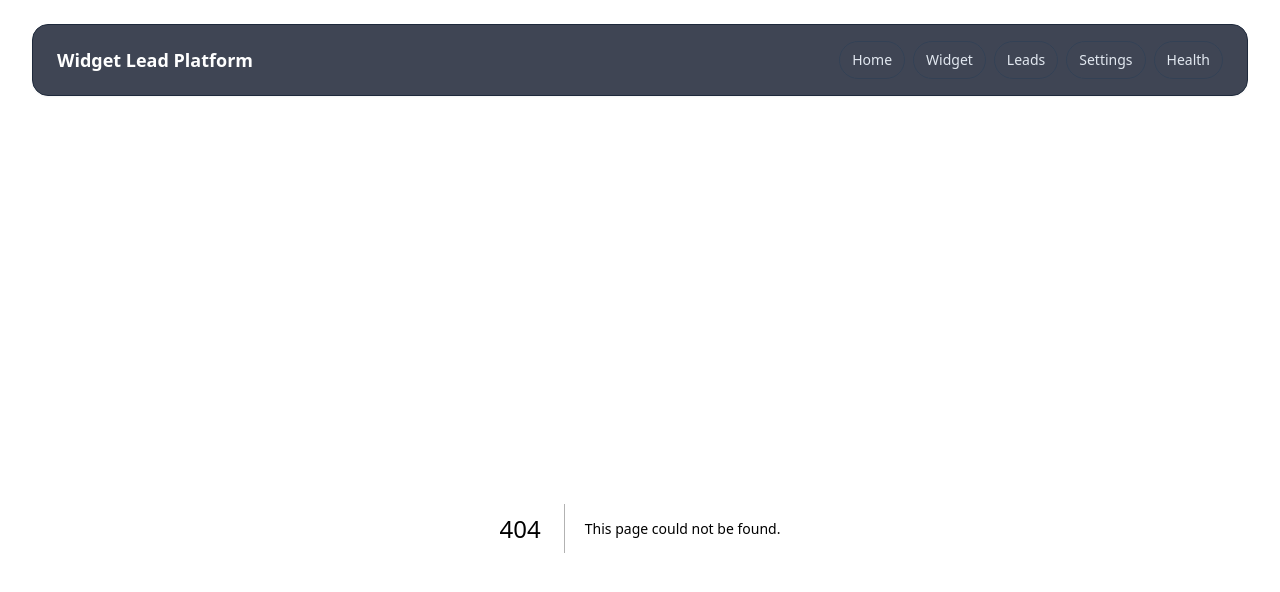
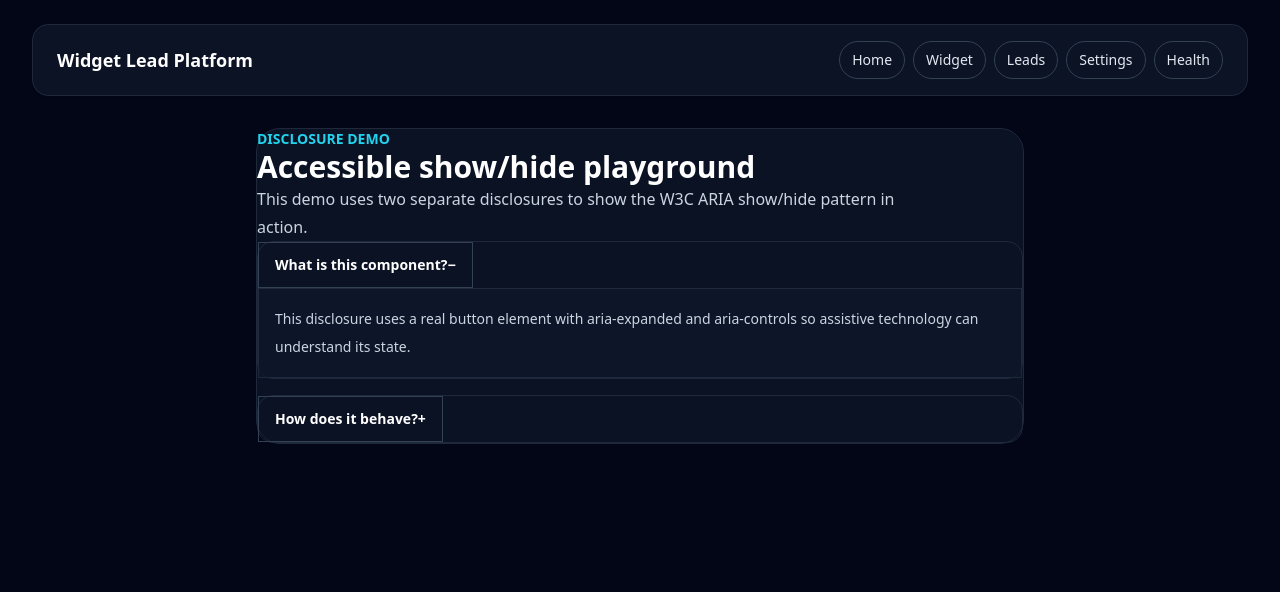
Before and after one commit to P-Henrique2/Lead-Generation-Widget, a Next.js app: page /playground/disclosure in a window 1280 px wide. Before the commit this address had no page. Shown: the top 592 px of the page. Built offline with nearby package versions, Linux system fonts and the light colour scheme.

Commit message:
feat: add accessible disclosure component to playground

```diff
--- /dev/null
+++ b/playground/disclosure/Disclosure.tsx
@@ -0,0 +1,65 @@
+'use client';
+
+import { useId, useState, type ReactNode } from 'react';
+
+type DisclosureProps = {
+  title: string;
+  children: ReactNode;
+  defaultOpen?: boolean;
+};
+
+export function Disclosure({ title, children, defaultOpen = false }: DisclosureProps) {
+  const [isOpen, setIsOpen] = useState(defaultOpen);
+  const contentId = useId();
+
+  return (
+    <div className="rounded-2xl border border-slate-800 bg-slate-950/70 p-5 shadow-lg">
+      <button
+        type="button"
+        aria-expanded={isOpen}
+        aria-controls={contentId}
+        onClick={() => setIsOpen((current) => !current)}
+        className="flex w-full items-center justify-between rounded-xl border border-slate-700 px-4 py-3 text-left text-sm font-semibold text-white transition hover:border-cyan-400 hover:text-cyan-300"
+      >
+        <span>{title}</span>
+        <span className="text-cyan-300">{isOpen ? '−' : '+'}</span>
+      </button>
+
+      <div id={contentId} hidden={!isOpen} className="mt-4 rounded-xl border border-slate-800 bg-slate-900/70 p-4 text-sm leading-7 text-slate-300">
+        {children}
+      </div>
+    </div>
+  );
+}
+
+export function DisclosureDemo() {
+  return (
+    <div className="min-h-screen bg-slate-950 px-6 py-12 text-slate-100">
+      <div className="mx-auto max-w-3xl space-y-6 rounded-3xl border border-slate-800 bg-slate-900/70 p-8 shadow-2xl">
+        <div className="space-y-3">
+          <p className="text-sm font-semibold uppercase tracking-[0.35em] text-cyan-400">Disclosure demo</p>
+          <h1 className="text-3xl font-semibold text-white">Accessible show/hide playground</h1>
+          <p className="max-w-2xl text-base leading-7 text-slate-300">
+            This demo uses two separate disclosures to show the W3C ARIA show/hide pattern in action.
+          </p>
+        </div>
+
+        <div className="space-y-4">
+          <Disclosure title="What is this component?" defaultOpen>
+            <p>
+              This disclosure uses a real button element with aria-expanded and aria-controls so assistive technology can understand its state.
+            </p>
+          </Disclosure>
+
+          <Disclosure title="How does it behave?">
+            <ul className="list-disc space-y-2 pl-5">
+              <li>The content region is hidden from the accessibility tree when collapsed.</li>
+              <li>Enter and Space toggle the disclosure when the button has focus.</li>
+              <li>Each disclosure is independent, so the open state is scoped to its own instance.</li>
+            </ul>
+          </Disclosure>
+        </div>
+      </div>
+    </div>
+  );
+}
--- /dev/null
+++ b/src/app/playground/disclosure/page.tsx
@@ -0,0 +1,5 @@
+import { DisclosureDemo } from '../../../../playground/disclosure/Disclosure';
+
+export default function DisclosurePlaygroundPage() {
+  return <DisclosureDemo />;
+}
```
